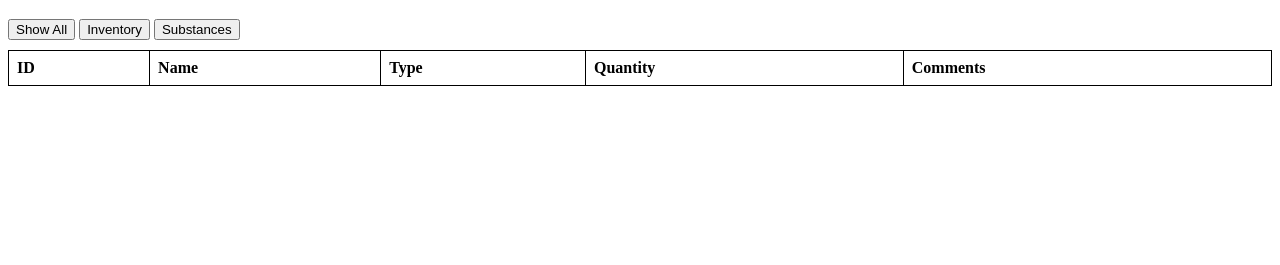
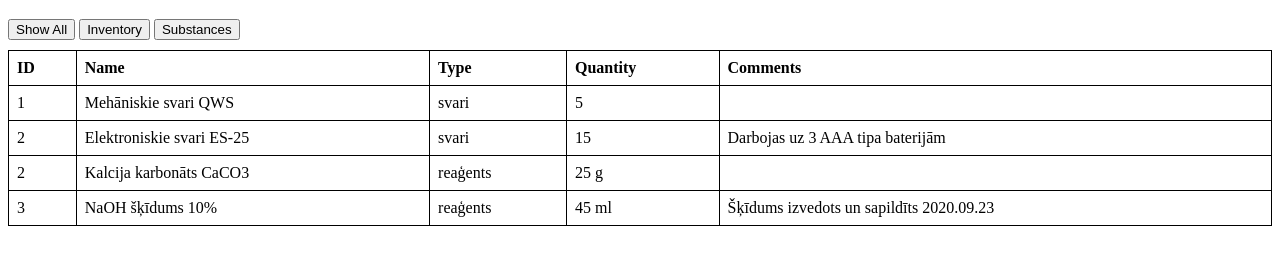
Before and after one commit to Hengras/Darbs, a plain HTML site: page index.html in a window 1280 px wide. Shown: the part 61-326 px from the top of the page. Drawn offline with Linux system fonts and the light colour scheme; no server answers.

Commit message:
index.html

```diff
--- a/index.html
+++ b/index.html
@@ -42,18 +42,19 @@
     </table>
 
     <script>
-        let inventory = [];
-        let substances = [];
+        const inventory = [
+            { "apakstips": "mehāniskie svari", "id": 1, "komentari": "", "nosaukums": "Mehāniskie svari QWS", "skaits": 5, "tips": "svari" },
+            { "apakstips": "elektroniskie svari", "id": 2, "komentari": "Darbojas uz 3 AAA tipa baterijām", "nosaukums": "Elektroniskie svari ES-25", "skaits": 15, "tips": "svari" }
+        ];
 
-        async function loadData() {
-            const inventoryResponse = await fetch('inventars.json');
-            inventory = await inventoryResponse.json();
+        const substances = [
+            { "apakstips": "sāls", "daudzums": 100, "id": 2, "komentari": "", "mervienibas": "g", "nosaukums": "Kalcija karbonāts CaCO3", "skaits": 25, "tips": "reaģents" },
+            { "apakstips": "hidroksīds", "daudzums": 50, "id": 3, "komentari": "Šķīdums izvedots un sapildīts 2020.09.23", "mervienibas": "ml", "nosaukums": "NaOH šķīdums 10%", "skaits": 45, "tips": "reaģents" }
+        ];
 
-            const substancesResponse = await fetch('vielas.json');
-            substances = await substancesResponse.json();
-
-            filterData('all');
-        }
+        const users = [
+            { "id": "1", "vards": "Janis", "uzvards": "Kociņš", "loma": "admin", "parole": "12", "Komentāri": "Daži komentāri" }
+        ];
 
         function filterData(type) {
             let data = [];
@@ -80,7 +81,7 @@
             });
         }
 
-        loadData();
+        filterData('all');
     </script>
 </body>
 </html>
```
